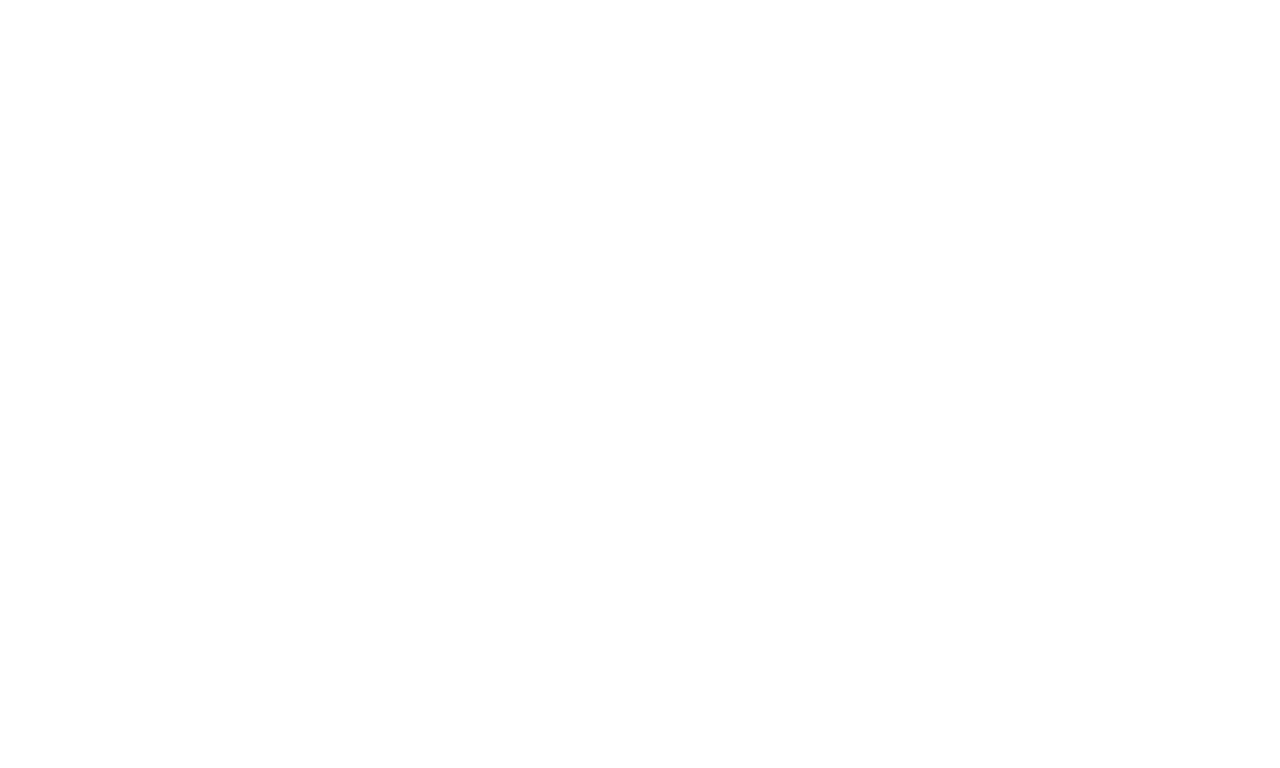
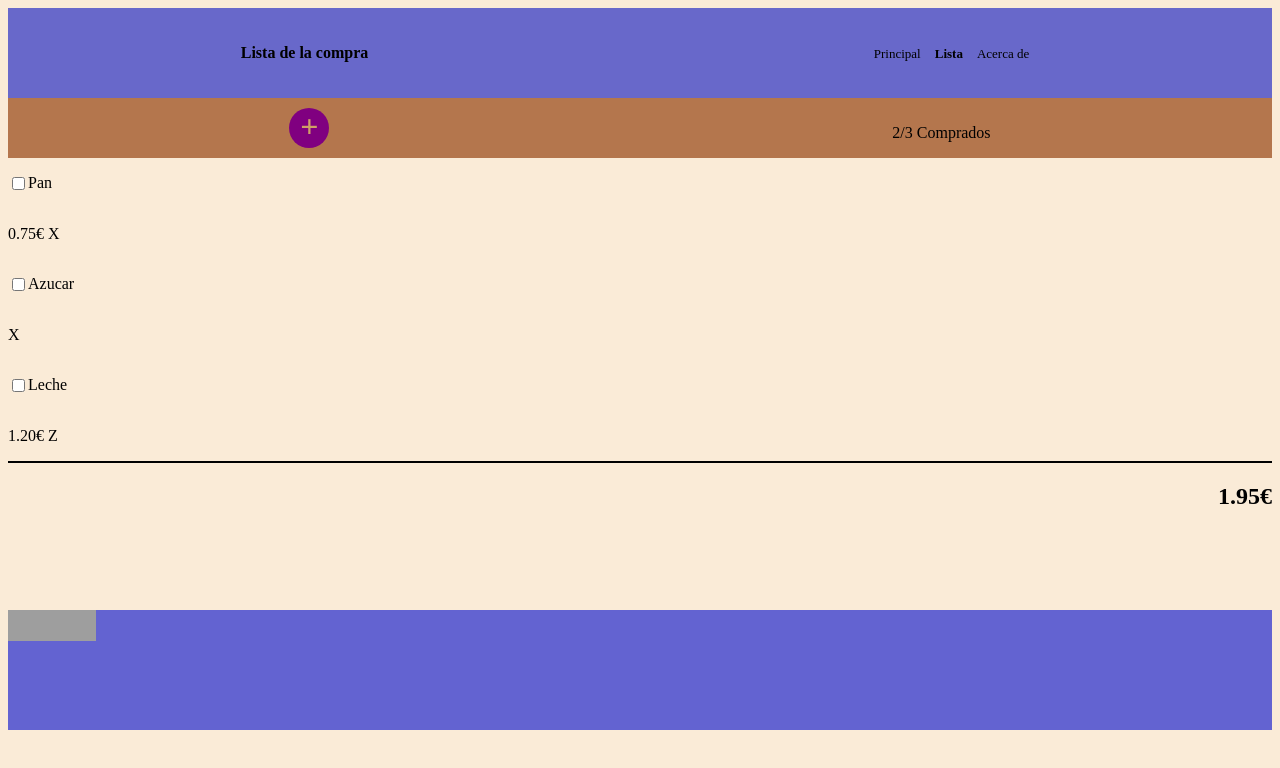
Before and after one commit to Ryanleary9/202301-W1CH3-Ryan-Leary, a website: page index.html in a window 1280 px wide. Drawn offline with Linux system fonts and the light colour scheme; grey boxes are pictures that could not be loaded.

Commit message:
Added Index.html file

```diff
--- a/index.html
+++ b/index.html
@@ -6,9 +6,65 @@
   <meta http-equiv="X-UA-Compatible" content="IE=edge">
   <meta name="viewport" content="width=device-width, initial-scale=1.0">
   <title>Document</title>
+  <link rel="stylesheet" href="style.css">
+  <link rel="shortcut icon" href="favicon.png" type="image/x-icon">
 </head>
 
 <body>
+  <header>
+    <h1>Lista de la compra</h1>
+    <nav>
+      <ul>
+        <li>Principal</li>
+        <li>Lista</li>
+        <li>Acerca de</li>
+      </ul>
+    </nav>
+  </header>
+  <section>
+    <a href="form.html">+</a>
+    <p>2/3 Comprados</p>
+  </section>
+  <article>
+    <form action="">
+      <label for="cb1">
+        <div>
+          <p><input type="checkbox" name="" id="cb1"> Pan</p>
+        </div>
+        <div>
+          <p>0.75€ X</p>
+        </div>
+      </label>
+      <label for="cb2">
+        <div>
+          <p><input type="checkbox" name="" id="cb2"> Azucar</p>
+        </div>
+        <div>
+          <p>X</p>
+        </div>
+      </label>
+      <label for="cb3">
+        <div>
+          <p><input type="checkbox" name="" id="cb3"> Leche</p>
+        </div>
+        <div>
+          <p>1.20€ Z</p>
+        </div>
+      </label>
+
+    </form>
+
+    <h2>1.95€</h2>
+  </article>
+
+  <footer>
+    <p>
+      <a href="http://jigsaw.w3.org/css-validator/check/referer">
+        <img style="border:0;width:88px;height:31px" src="http://jigsaw.w3.org/css-validator/images/vcss"
+          alt="¡CSS Válido!" />
+      </a>
+    </p>
+  </footer>
 
 </body>
 
--- a/style.css
+++ b/style.css
@@ -0,0 +1,83 @@
+header {
+  background-color: rgb(104, 104, 202);
+  display: flex;
+  justify-content: space-around;
+  padding-top: 20px;
+  padding-bottom: 20px;
+}
+h1 {
+  padding-top: 5px;
+  font-size: medium;
+}
+li {
+  font-size: small;
+  list-style: none;
+  margin: 100px 0;
+  display: inline;
+  justify-content: space-around;
+  padding-right: 10px;
+}
+ul li:nth-child(2) {
+  font-weight: bold;
+}
+
+section {
+  background-color: rgb(180, 118, 77);
+  display: flex;
+  justify-content: space-around;
+  padding-top: 10px;
+}
+
+section a {
+  display: flex;
+  justify-content: space-around;
+  zoom: 2;
+  background-color: purple;
+  height: 20px;
+  width: 20px;
+  border-radius: 50%;
+  color: hwb(34 40% 19%);
+  font-weight: bolder;
+  text-decoration: none;
+}
+
+section p {
+  background-color: rgb(180, 118, 77);
+}
+
+body {
+  background-color: antiquewhite;
+}
+
+form input {
+  display: flex;
+  justify-content: space-around;
+  text-align: center;
+}
+form p {
+  display: flex;
+  justify-content: space-around;
+  text-align: right;
+}
+
+form {
+  border-bottom: 2px solid black;
+}
+
+article h2 {
+  text-align: right;
+}
+
+form div {
+  display: flex;
+  justify-content: space-between;
+  float: ;
+}
+
+footer {
+  clear: both;
+  position: relative;
+  height: 120px;
+  margin-top: 100px;
+  background-color: rgb(99, 99, 209);
+}
```
Also changed, not shown: form.html (+2 -0 lines), favicon.png (added).
